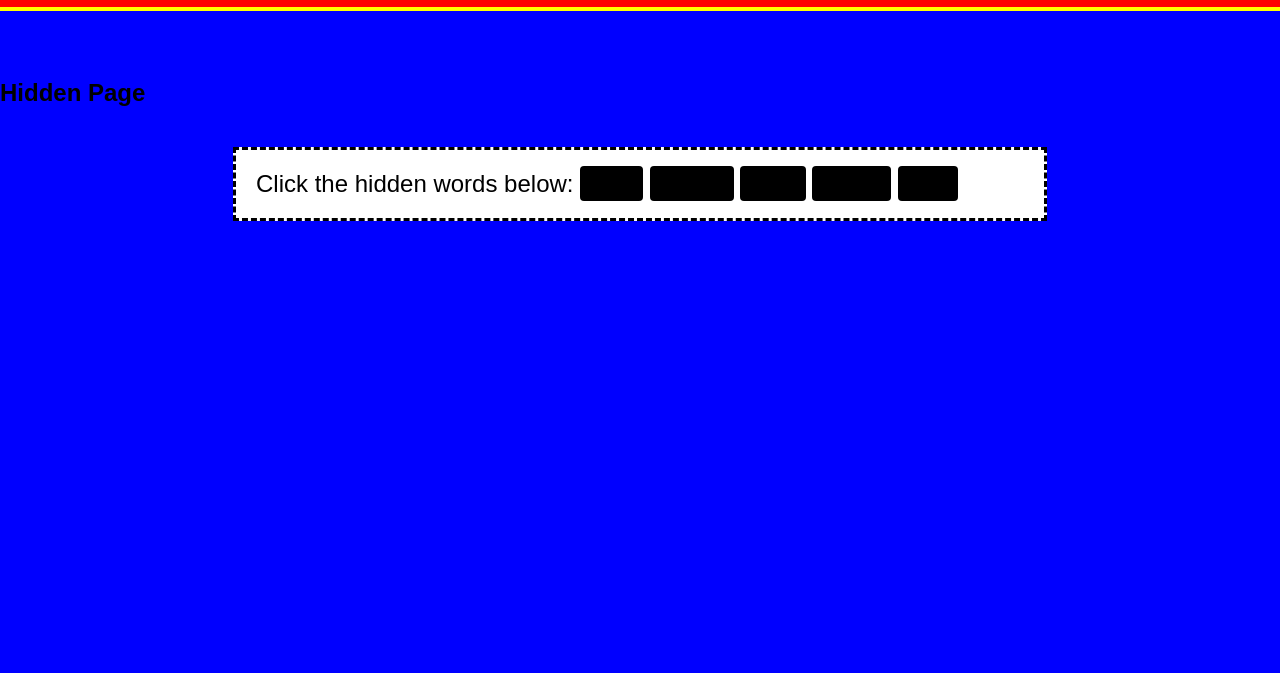
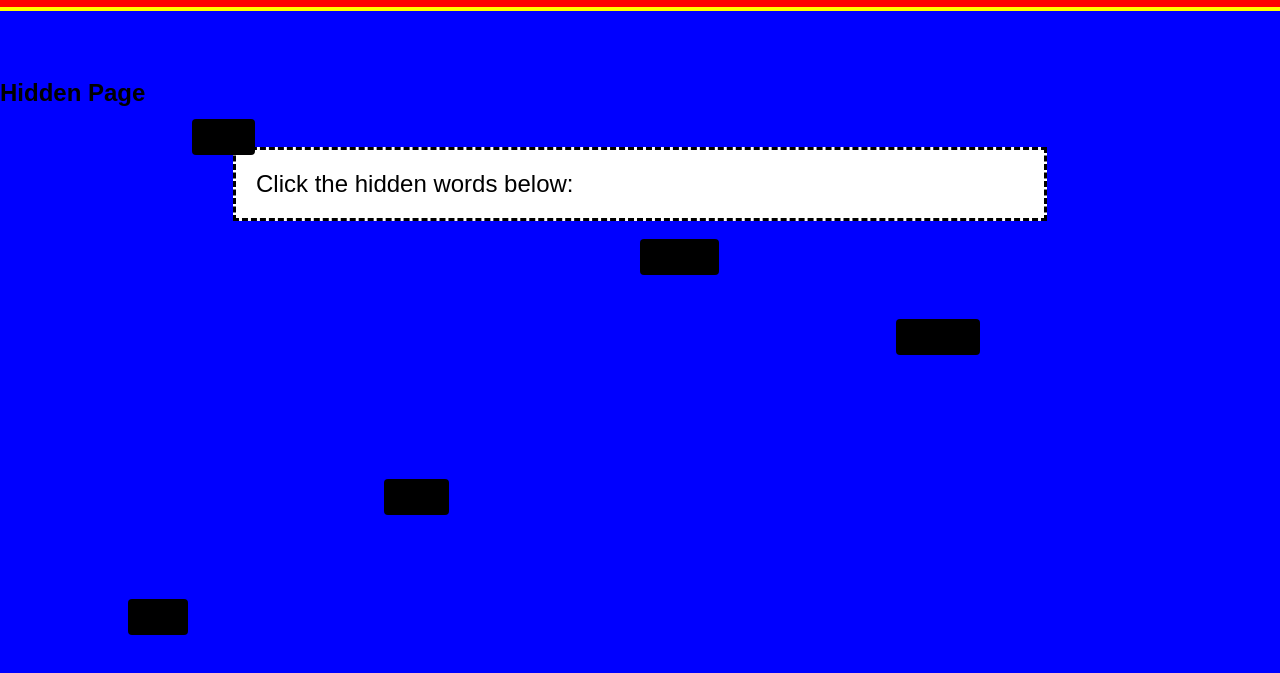
Before and after one commit to Kian-Sadr/Project-2, a plain HTML site: page hidden.html in a window 1280 px wide. Shown: the part 41-714 px from the top of the page. Drawn offline with Linux system fonts and the light colour scheme.

Commit message:
Update hidden.html

```diff
--- a/hidden.html
+++ b/hidden.html
@@ -18,12 +18,13 @@
     <div class="hidden-box">
       <p>
         Click the hidden words below:
-        <span class="secret">THIS</span>
-        <span class="secret">SHALL</span>
-        <span class="secret">HIDE</span>
-        <span class="secret">FROM</span>
-        <span class="secret">YOU</span>
       </p>
     </div>
+    <span class="secret" style="position:absolute; top:20%; left:15%;">THIS</span>
+    <span class="secret" style="position:absolute; top:45%; left:70%;">SHALL</span>
+    <span class="secret" style="position:absolute; top:65%; left:30%;">HIDE</span>
+    <span class="secret" style="position:absolute; top:35%; left:50%;">FROM</span>
+    <span class="secret" style="position:absolute; top:80%; left:10%;">YOU</span>
+
   </body>
 </html>
```
